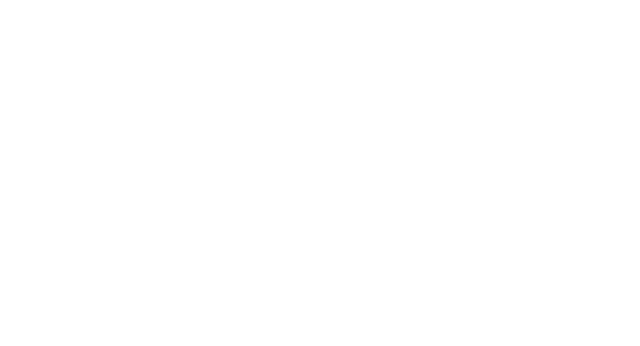
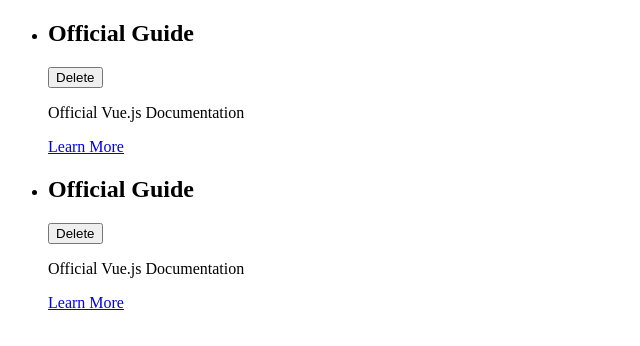
Before and after one commit to will-i-code420/learning-resources, a Vue app: page / in a window 1280 px wide. Shown: the top 346 px of the page, without its empty margins (0-640 px from the left). Built offline with nearby package versions, Linux system fonts and the light colour scheme.

Commit message:
created resource list and basic app

```diff
--- /dev/null
+++ b/src/App.vue
@@ -0,0 +1,40 @@
+<template>
+  <ul>
+    <learning-resource
+      v-for="resource in resources"
+      :key="resource.id"
+      :resource="resource"
+    ></learning-resource>
+  </ul>
+</template>
+
+<script>
+import LearningResource from './components/learning-resources/LearningResource.vue';
+
+export default {
+  components: {
+    LearningResource,
+  },
+  data() {
+    return {
+      resources: [
+        {
+          id: 'official-guide',
+          title: 'Official Guide',
+          description: 'Official Vue.js Documentation',
+          link: 'https://v3.vuejs.org',
+        },
+        {
+          id: 'official-guide',
+          title: 'Official Guide',
+          description: 'Official Vue.js Documentation',
+          link: 'https://v3.vuejs.org',
+        },
+      ],
+    };
+  },
+};
+</script>
+
+<style>
+</style>
--- /dev/null
+++ b/src/components/learning-resources/LearningResource.vue
@@ -0,0 +1,25 @@
+<template>
+  <li>
+    <div>
+      <header>
+        <h2>{{ resource.title }}</h2>
+        <button>Delete</button>
+      </header>
+    </div>
+    <p>{{ resource.description }}</p>
+    <nav>
+      <a :href="resource.link">Learn More</a>
+    </nav>
+  </li>
+</template>
+
+<script>
+export default {
+  props: {
+    resource: {
+      type: Object,
+      required: true,
+    },
+  },
+};
+</script>
--- a/src/main.js
+++ b/src/main.js
@@ -1,3 +1,6 @@
 import { createApp } from 'vue';
 
-createApp({}).mount('#app');
+import App from './App.vue';
+
+const app = createApp(App);
+app.mount('#app');
```
Also changed, not shown: 2 other files (tests, documents, lock files or other folders).
